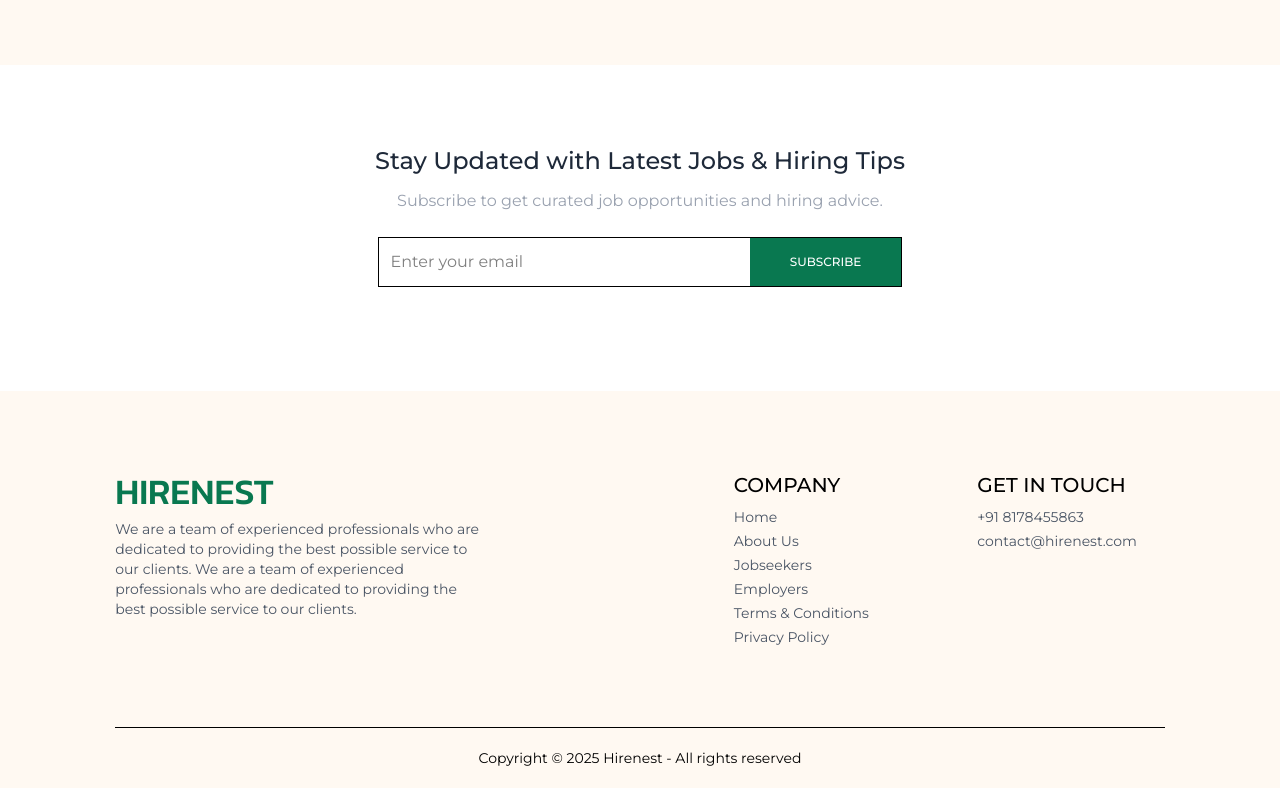
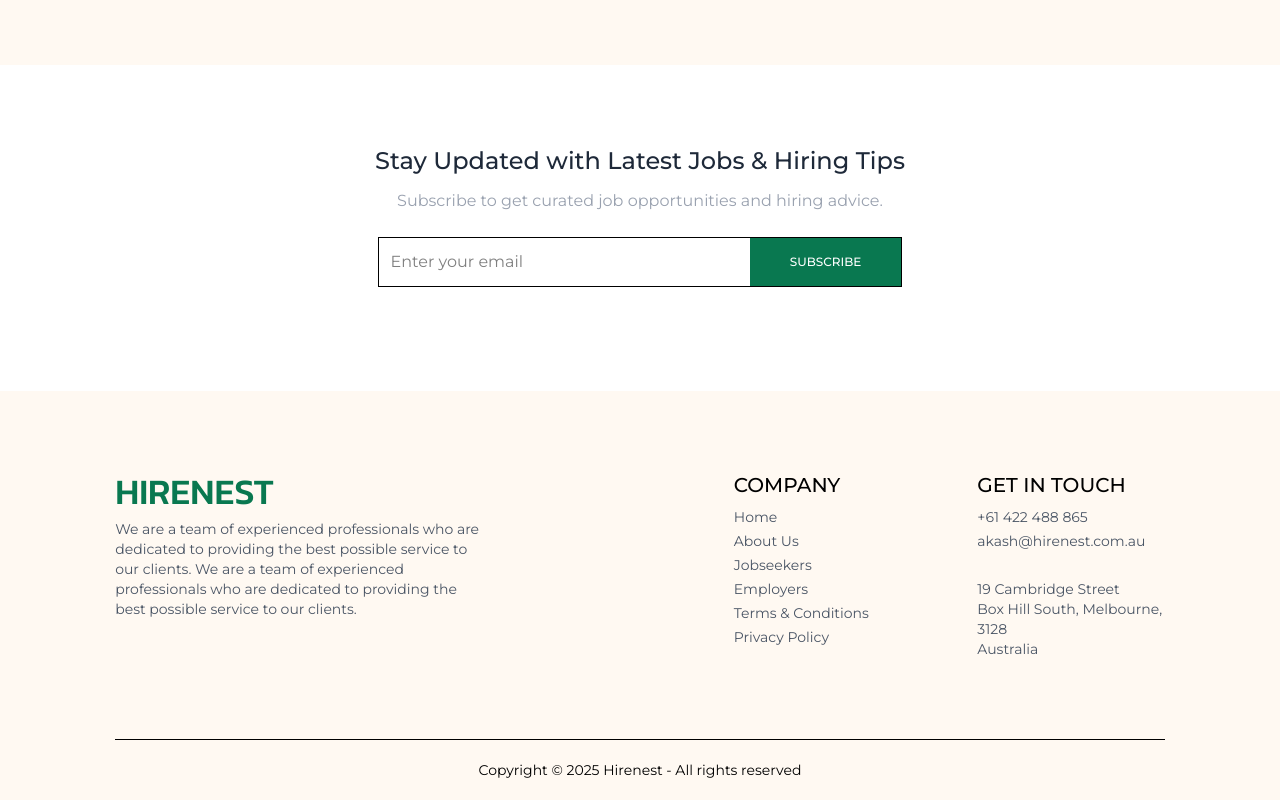
Before and after one commit to naive-nikhil/hirenest-website, an Astro site: page / in a window 1280 px wide. Shown: the part 2790-3590 px from the top of the page. Built offline with nearby package versions, Linux system fonts and the light colour scheme; Astro itself is replaced by a stand-in of ours.

Commit message:
Final Changes 11-03-2025

```diff
--- a/src/components/Footer.astro
+++ b/src/components/Footer.astro
@@ -29,8 +29,13 @@
     <div>
       <p class="text-xl font-medium mb-2">GET IN TOUCH</p>
       <ul class="flex flex-col gap-1 text-gray-600">
-        <li class="cursor-pointer">+91 8178455863</li>
-        <li class="cursor-pointer">contact@hirenest.com</li>
+        <li class="cursor-pointer">+61 422 488 865</li>
+        <li class="cursor-pointer">akash@hirenest.com.au</li>
+        <br />
+        <li class="cursor-pointer">
+          19 Cambridge Street <br />Box Hill South, Melbourne, 3128 <br
+          />Australia
+        </li>
       </ul>
     </div>
   </div>
```
